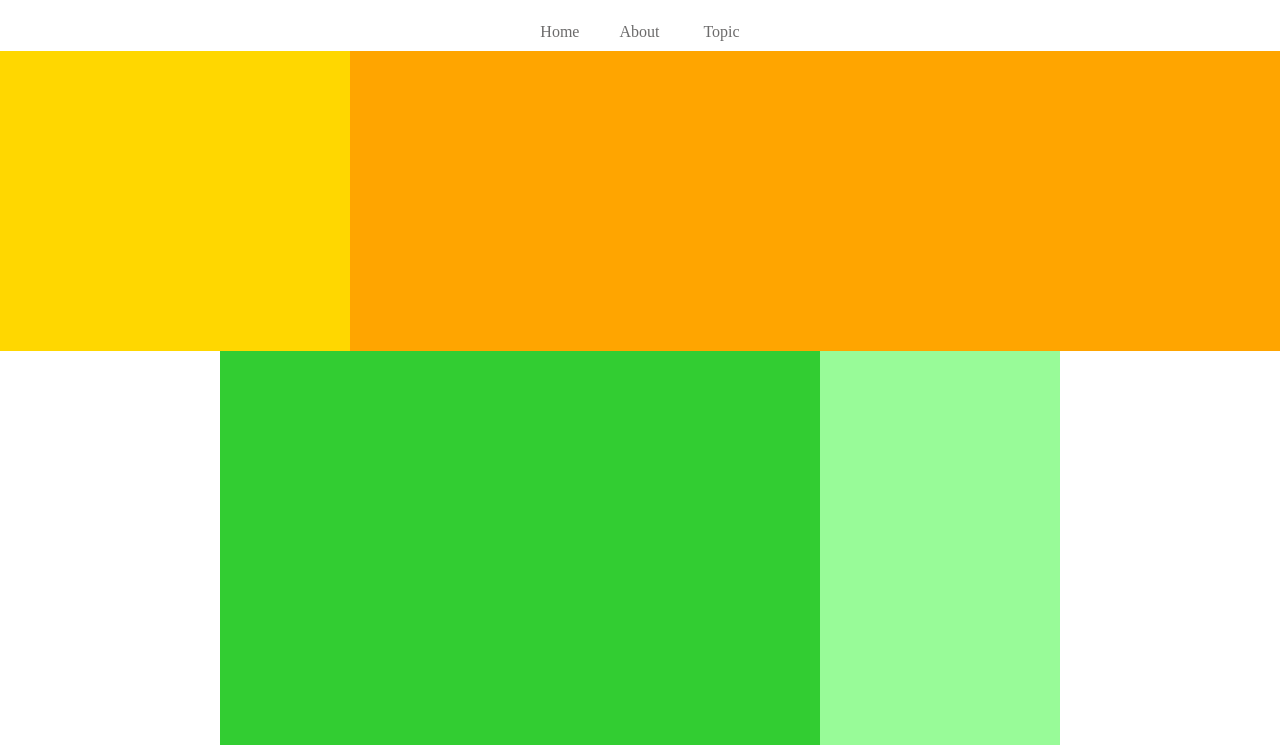
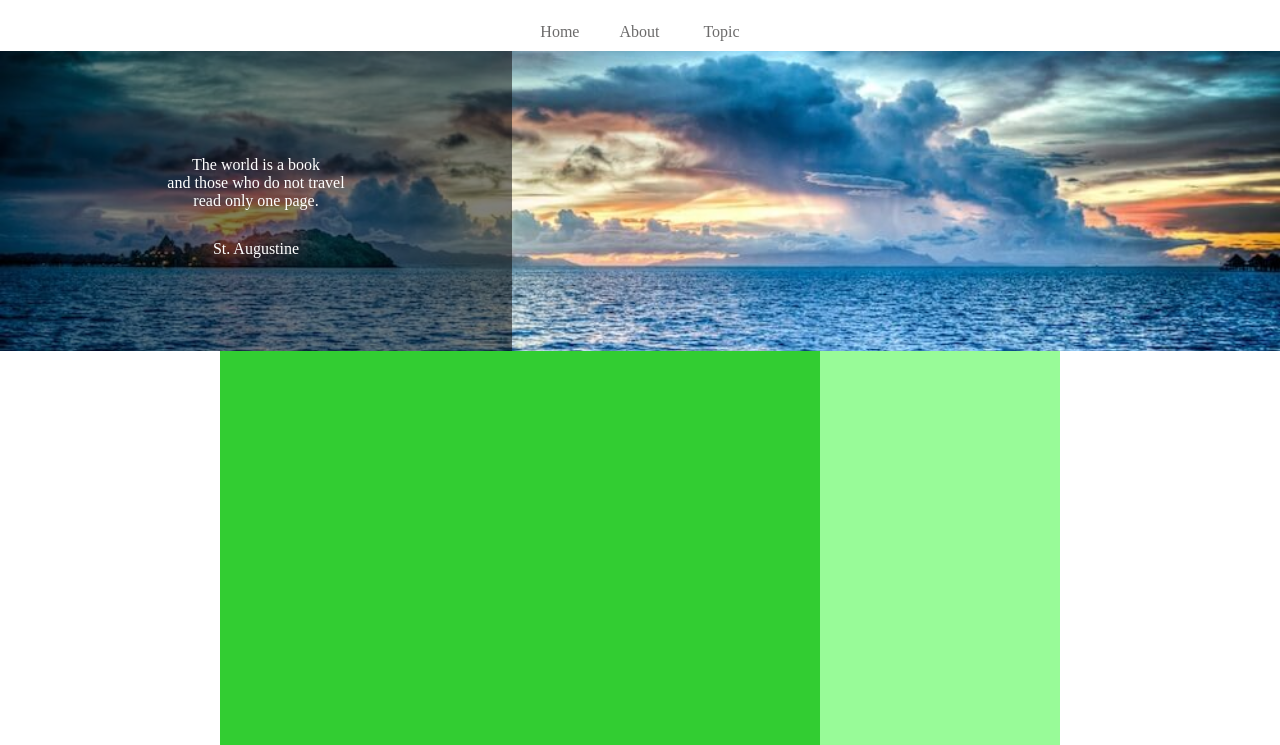
Before and after one commit to Jiima33/caravan, a plain HTML site: page index.html in a window 1280 px wide. Shown: the part 55-800 px from the top of the page. Drawn offline with Linux system fonts and the light colour scheme.

Commit message:
[finish]1-6

```diff
--- a/index.html
+++ b/index.html
@@ -25,7 +25,14 @@
     </nav>
 
     <div class="main-visual">
-      <div class="main-visual-content"></div>
+      <div class="main-visual-content">
+        <p class="main-visual-text">
+          The world is a book</br>
+          and those who do not travel</br>
+          read only one page.
+        </p>
+        <p class="main-visual-name">  St. Augustine</p>
+      </div>
     </div>
 
     <div class="main">
--- a/style.css
+++ b/style.css
@@ -35,13 +35,26 @@ header .heading {
 .main-visual {
   width: 100%;
   height: 300px;
-  background-color: orange;
+  background-image: url(img/mv.jpg);
+  background-size: cover;
+  background-position: center;
 }
 
 .main-visual-content {
-  width: 350px;
+  width: 40%;
   height: 300px;
-  background-color: gold;
+  background-color: rgba(0,0,0,0.5);
+  text-align: center;
+  padding-top: 105px;
+}
+
+.main-visual-text {
+  color: #fff;
+}
+
+.main-visual-name {
+  margin-top: 30px;
+  color: #fff;
 }
 
 .main {
```
Also changed, not shown: img/airport.jpg (added), img/asia.jpg (added), img/desert.jpg (added), img/forest.jpg (added), img/italy.jpg (added), img/japan.jpg (added), img/japan2.jpg (added), img/lake.jpg (added), img/mv.jpg (added), img/person.jpg (added), img/road.jpg (added), img/snow.jpg (added), 1 other file.
